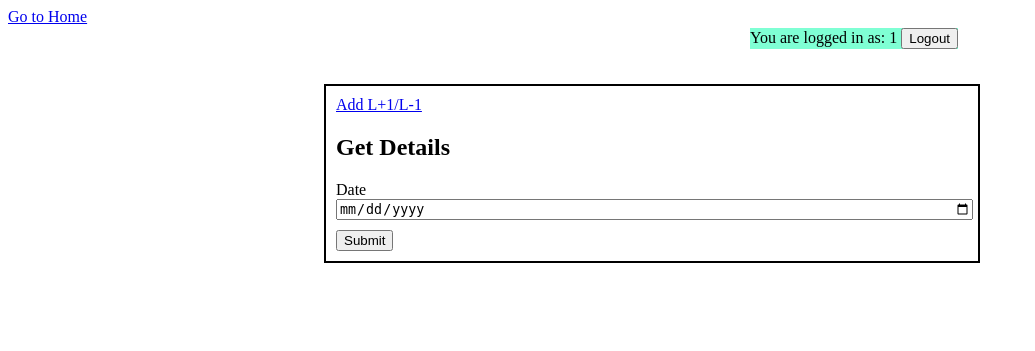
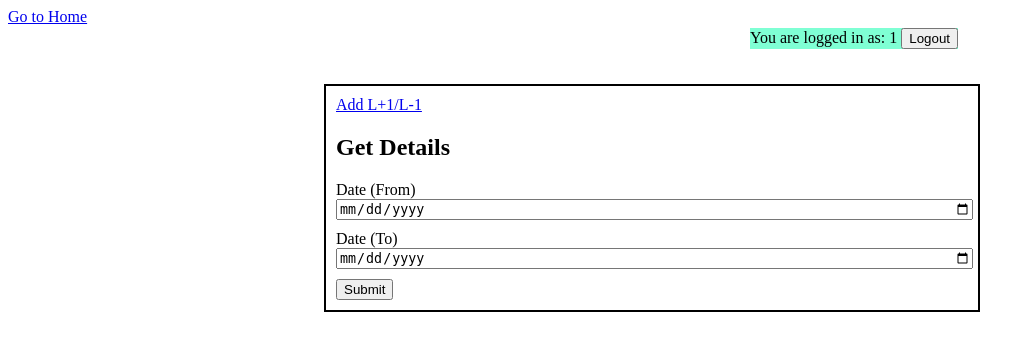
Before and after one commit to HarshitaAgrawal2/work, a PHP site: page /admin.php in a window 1280 px wide. Shown: the top 351 px of the page, without its empty margins (0-1035 px from the left). Run offline with PHP 8.4, Linux system fonts and the light colour scheme; the visitor is signed in with stand-in values (Sample User, id 1).

Commit message:
from and to date just started

```diff
--- a/admin.php
+++ b/admin.php
@@ -29,8 +29,10 @@
 	<form method="post" >
     <a href="entry.php">Add L+1/L-1</a>
     <h2>Get Details</h2>
-        <label >Date</label>
+        <label >Date (From)</label>
         <input type="date" name="date">
+        <label >Date (To)</label>
+        <input type="date" name="todate">
         <input type="submit" name="show_details">
 	</form> <br>
 </body>
@@ -46,6 +48,7 @@
 		}
         mysqli_select_db($con,'harshi');
         $date = $_POST["date"];
+        $date = $_POST["todate"];
 		$select = "select * from lminus as A left join (select * from details where wdate='$date') as B on A.codeplus1=B.codeLplus1 and A.codeminus1=B.codeminus left join user on user.username = codeplus1 order by A.codeplus1, A.codeminus1";
 		$status = mysqli_query($con,$select);
 		if(!$status){
```
